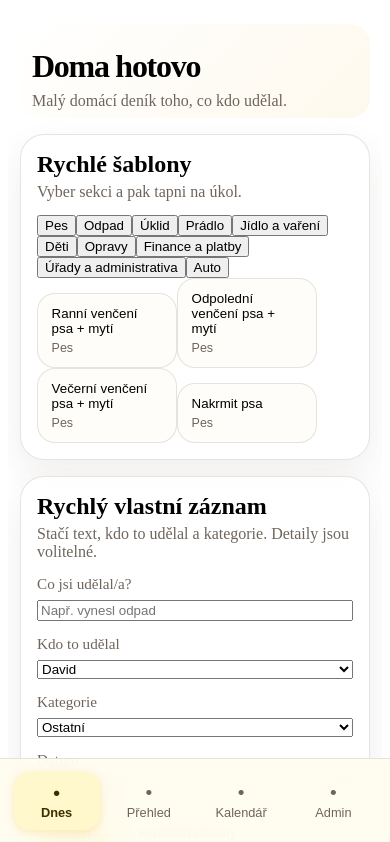
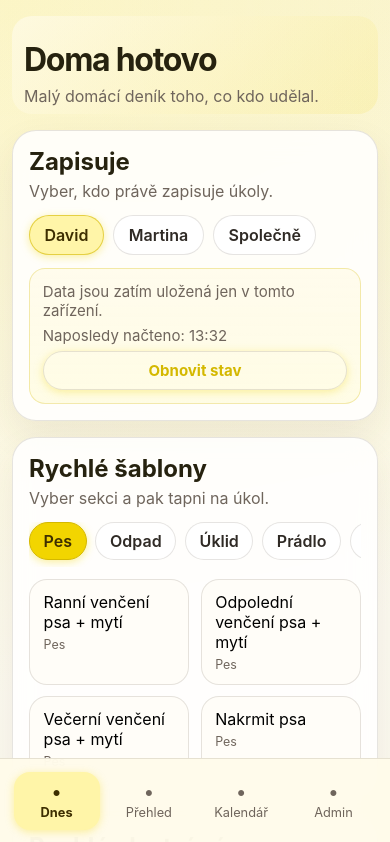
Before and after one commit to Noah-eu/doma-hotovo, a React (Vite) app: page / in a window 390 px wide. Shown: the top 842 px of the page. Built offline with nearby package versions, Linux system fonts and the light colour scheme.

Commit message:
feat: improve mobile UX, yellow theme, template sections, and active actor

```diff
--- a/src/App.tsx
+++ b/src/App.tsx
@@ -4,13 +4,15 @@ import { CalendarPage } from './pages/CalendarPage';
 import { SummaryPage } from './pages/SummaryPage';
 import { TodayPage } from './pages/TodayPage';
 import { TabBar, type TabId } from './components/TabBar';
-import { createId, loadEntries, loadTemplates, saveEntries, saveTemplates } from './storage/localStore';
-import type { WorkEntry, TaskTemplate } from './types';
+import { createId, loadActiveActor, loadEntries, loadTemplates, saveActiveActor, saveEntries, saveTemplates } from './storage/localStore';
+import type { Person, WorkEntry, TaskTemplate } from './types';
 
 function App() {
     const [activeTab, setActiveTab] = useState<TabId>('today');
     const [entries, setEntries] = useState<WorkEntry[]>(() => loadEntries());
     const [templates, setTemplates] = useState<TaskTemplate[]>(() => loadTemplates());
+    const [activeActor, setActiveActor] = useState<Person>(() => loadActiveActor());
+    const [lastLoadedAt, setLastLoadedAt] = useState<string>(() => new Date().toISOString());
     const [savedMessage, setSavedMessage] = useState<string | null>(null);
 
     useEffect(() => {
@@ -20,6 +22,10 @@ function App() {
     useEffect(() => {
         saveTemplates(templates);
     }, [templates]);
+
+    useEffect(() => {
+        saveActiveActor(activeActor);
+    }, [activeActor]);
 
     useEffect(() => {
         if (!savedMessage) {
@@ -48,6 +54,14 @@ function App() {
         setEntries((current) => current.filter((entry) => entry.id !== id));
     }
 
+    function reloadState() {
+        setEntries(loadEntries());
+        setTemplates(loadTemplates());
+        setActiveActor(loadActiveActor());
+        setLastLoadedAt(new Date().toISOString());
+        setSavedMessage('Stav obnoven');
+    }
+
     return (
         <div className="app-shell">
             <header className="app-header">
@@ -64,6 +78,10 @@ function App() {
                         templates={templates}
                         onAddEntry={addEntry}
                         onDeleteEntry={deleteEntry}
+                        activeActor={activeActor}
+                        onActiveActorChange={setActiveActor}
+                        lastLoadedAt={lastLoadedAt}
+                        onReloadState={reloadState}
                         savedMessage={savedMessage}
                     />
                 ) : null}
--- a/src/pages/TodayPage.tsx
+++ b/src/pages/TodayPage.tsx
@@ -10,13 +10,17 @@ interface TodayPageProps {
     templates: TaskTemplate[];
     onAddEntry: (payload: Omit<WorkEntry, 'id' | 'createdAt'>) => void;
     onDeleteEntry: (id: string) => void;
+    activeActor: Person;
+    onActiveActorChange: (actor: Person) => void;
+    lastLoadedAt: string;
+    onReloadState: () => void;
     savedMessage: string | null;
 }
 
 const people: Array<{ value: Person; label: string }> = [
     { value: 'david', label: 'David' },
     { value: 'martina', label: 'Martina' },
-    { value: 'both', label: 'Oba' },
+    { value: 'both', label: 'Společně' },
 ];
 
 const categories: Array<{ value: CategoryId; label: string }> = [
@@ -53,8 +57,17 @@ const necessities: Array<{ value: Necessity; label: string }> = [
 
 const forWhomOptions = ['společná domácnost', 'děti Martiny', 'Evička', 'všechny děti', 'pes', 'David', 'Martina', 'všichni'];
 
-export function TodayPage({ entries, templates, onAddEntry, onDeleteEntry, savedMessage }: TodayPageProps) {
-    const [actor, setActor] = useState<Person>('david');
+export function TodayPage({
+    entries,
+    templates,
+    onAddEntry,
+    onDeleteEntry,
+    activeActor,
+    onActiveActorChange,
+    lastLoadedAt,
+    onReloadState,
+    savedMessage,
+}: TodayPageProps) {
     const [activeCategory, setActiveCategory] = useState<CategoryId | null>(null);
     const [category, setCategory] = useState<CategoryId>('ostatni');
     const [title, setTitle] = useState('');
@@ -65,6 +78,15 @@ export function TodayPage({ entries, templates, onAddEntry, onDeleteEntry, saved
     const [necessity, setNecessity] = useState<'' | Necessity>('');
     const [note, setNote] = useState('');
     const [showDetails, setShowDetails] = useState(false);
+
+    const lastLoadedLabel = useMemo(
+        () =>
+            new Date(lastLoadedAt).toLocaleTimeString('cs-CZ', {
+                hour: '2-digit',
+                minute: '2-digit',
+            }),
+        [lastLoadedAt],
+    );
 
     const todaysEntries = useMemo(
         () => entries.filter((entry) => entry.date.slice(0, 10) === date),
@@ -82,17 +104,10 @@ export function TodayPage({ entries, templates, onAddEntry, onDeleteEntry, saved
 
     const activeTemplates = templates.filter((template) => template.isActive).sort((left, right) => left.sortOrder - right.sortOrder);
 
-    // Which categories have at least one active template?
-    const availableCategories = useMemo(
-        () =>
-            categories.filter((cat) =>
-                activeTemplates.some((t) => t.category === cat.value),
-            ),
-        [activeTemplates],
-    );
+    const availableCategories = categories;
 
     // Initialise the first available category once templates are known
-    const resolvedActiveCategory = activeCategory ?? availableCategories[0]?.value ?? null;
+    const resolvedActiveCategory = activeCategory ?? categories[0]?.value ?? null;
 
     const filteredTemplates = useMemo(
         () =>
@@ -121,7 +136,7 @@ export function TodayPage({ entries, templates, onAddEntry, onDeleteEntry, saved
 
         onAddEntry({
             title: finalTitle,
-            actor,
+            actor: activeActor,
             category: source === 'template' ? templateCategory ?? category : category,
             date: new Date(`${date}T12:00:00`).toISOString(),
             forWhom: forWhom || undefined,
@@ -136,6 +151,28 @@ export function TodayPage({ entries, templates, onAddEntry, onDeleteEntry, saved
 
     return (
         <div className="page-stack">
+            <SectionCard title="Zapisuje" subtitle="Vyber, kdo právě zapisuje úkoly.">
+                <div className="actor-switch" role="group" aria-label="Zapisuje">
+                    {people.map((person) => (
+                        <button
+                            key={person.value}
+                            type="button"
+                            className={activeActor === person.value ? 'actor-chip actor-chip--active' : 'actor-chip'}
+                            onClick={() => onActiveActorChange(person.value)}
+                        >
+                            {person.label}
+                        </button>
+                    ))}
+                </div>
+                <div className="local-state-row">
+                    <div>Data jsou zatím uložená jen v tomto zařízení.</div>
+                    <div>Naposledy načteno: {lastLoadedLabel}</div>
+                    <button className="button button--ghost button--small" type="button" onClick={onReloadState}>
+                        Obnovit stav
+                    </button>
+                </div>
+            </SectionCard>
+
             <SectionCard title="Rychlé šablony" subtitle="Vyber sekci a pak tapni na úkol.">
                 {/* Category selector */}
                 <div className="category-tabs">
@@ -164,6 +201,7 @@ export function TodayPage({ entries, templates, onAddEntry, onDeleteEntry, saved
                         />
                     ))}
                 </div>
+                {filteredTemplates.length === 0 ? <p className="empty-state">V této sekci zatím nejsou aktivní šablony.</p> : null}
             </SectionCard>
 
             <SectionCard title="Rychlý vlastní záznam" subtitle="Stačí text, kdo to udělal a kategorie. Detaily jsou volitelné.">
@@ -174,7 +212,7 @@ export function TodayPage({ entries, templates, onAddEntry, onDeleteEntry, saved
                     </label>
                     <label>
                         Kdo to udělal
-                        <select value={actor} onChange={(event) => setActor(event.target.value as Person)}>
+                        <select value={activeActor} onChange={(event) => onActiveActorChange(event.target.value as Person)}>
                             {people.map((person) => (
                                 <option key={person.value} value={person.value}>
                                     {person.label}
--- a/src/storage/localStore.ts
+++ b/src/storage/localStore.ts
@@ -1,8 +1,9 @@
 import { defaultTemplates } from '../data/defaultTemplates';
-import type { TaskTemplate, WorkEntry } from '../types';
+import type { Person, TaskTemplate, WorkEntry } from '../types';
 
 const entriesKey = 'domaHotovo.entries';
 const templatesKey = 'domaHotovo.templates';
+const activeActorKey = 'domaHotovo.activeActor';
 
 function readJson<T>(key: string): T | null {
     const raw = localStorage.getItem(key);
@@ -43,6 +44,18 @@ export function saveTemplates(templates: TaskTemplate[]) {
     writeJson(templatesKey, templates);
 }
 
+export function loadActiveActor(): Person {
+    const stored = readJson<string>(activeActorKey);
+    if (stored === 'david' || stored === 'martina' || stored === 'both') {
+        return stored;
+    }
+    return 'david';
+}
+
+export function saveActiveActor(actor: Person) {
+    writeJson(activeActorKey, actor);
+}
+
 export function createId() {
     return crypto.randomUUID();
 }
--- a/src/styles.css
+++ b/src/styles.css
@@ -1,29 +1,26 @@
 :root {
     color-scheme: light;
-    --bg: #f4efe8;
-    --panel: rgba(255, 255, 255, 0.78);
-    --panel-strong: #fffdf9;
+    --bg: #f6f1e6;
+    --panel: rgba(255, 255, 255, 0.86);
+    --panel-strong: #fffdf8;
     --text: #2f2a25;
+    --color-text: #26220f;
     --muted: #6f655c;
     --border: rgba(82, 66, 54, 0.14);
     --shadow: 0 16px 36px rgba(73, 54, 34, 0.08);
-    --accent: #7b8f66;
-    --accent-strong: #5f7350;
-    --accent-soft: #e6eddc;
-    /* yellow palette */
-    --color-accent: #f6c453;
-    --color-accent-soft: #fff3c4;
-    --color-accent-strong: #c88200;
-    --color-accent-text: #5a3a00;
-    --color-surface: #fffaf0;
-    /* category tones */
+
+    --color-accent: #f2d500;
+    --color-accent-strong: #d4b800;
+    --color-accent-soft: #fff5a8;
+    --color-surface-warm: #fffbea;
+    --color-accent-text: #3d2e00;
+
+    --accent: #f2d500;
+    --accent-strong: #d4b800;
+    --accent-soft: #fff5a8;
+
     --tone-peach: #f1c6ad;
     --tone-sand: #e7d1a3;
-         --color-accent: #f2d500;
-         --color-accent-soft: #fff8cc;
-         --color-accent-strong: #d4b800;
-         --color-accent-text: #3d2e00;
-         --color-surface: #fffef0;
     --tone-stone: #d9d1c8;
 }
 
@@ -32,28 +29,29 @@
 *::after {
     box-sizing: border-box;
 }
-              radial-gradient(circle at top right, rgba(242, 213, 0, 0.10), transparent 28%),
-              linear-gradient(180deg, #fffef5 0%, var(--bg) 100%);
+
+html,
 body,
 #root {
     width: 100%;
     max-width: 100%;
+    min-width: 0;
     overflow-x: hidden;
     min-height: 100%;
 }
 
-         background: linear-gradient(135deg, rgba(255, 254, 240, 0) 0%, rgba(242, 213, 0, 0.14) 100%);
+body {
     margin: 0;
     font-family: Inter, ui-sans-serif, system-ui, -apple-system, BlinkMacSystemFont, 'Segoe UI', sans-serif;
-    color: var(--text);
+    color: var(--color-text);
     background:
-        radial-gradient(circle at top left, rgba(123, 143, 102, 0.15), transparent 34%),
-        radial-gradient(circle at top right, rgba(246, 196, 83, 0.12), transparent 28%),
-        linear-gradient(180deg, #fefcf5 0%, var(--bg) 100%);
+        radial-gradient(circle at top left, rgba(242, 213, 0, 0.16), transparent 36%),
+        radial-gradient(circle at top right, rgba(212, 184, 0, 0.1), transparent 32%),
+        linear-gradient(180deg, #fffef5 0%, var(--bg) 100%);
 }
 
 button,
-         font-weight: 800;
+input,
 select,
 textarea {
     font: inherit;
@@ -65,13 +63,14 @@ button {
 
 input,
 select,
-         background: var(--color-accent);
-         color: var(--color-accent-text);
-         font-weight: 800;
-         box-shadow: 0 2px 10px rgba(242, 213, 0, 0.45);
+textarea {
+    width: 100%;
+    max-width: 100%;
+    min-width: 0;
+    border: 1px solid var(--border);
     border-radius: 16px;
     padding: 0.8rem 0.95rem;
-    background: rgba(255, 255, 255, 0.9);
+    background: rgba(255, 255, 255, 0.92);
     color: var(--text);
 }
 
@@ -79,21 +78,39 @@ textarea {
     resize: vertical;
 }
 
+.app-shell,
+.app-header,
+.app-main,
+.page-stack,
+.section-card,
+.form-grid,
+.form-grid label,
+.today-groups,
+.today-group,
+.template-list,
+.template-row,
+.entry-card,
+.mini-entry,
+.summary-kpis,
+.summary-lines,
+.summary-line,
+.local-state-row,
+.category-tabs,
+.template-list-grid {
+    width: 100%;
+    max-width: 100%;
+    min-width: 0;
+}
+
 .app-shell {
-    width: 100%;
-    max-width: 100vw;
-    overflow-x: hidden;
     min-height: 100vh;
     padding: 1rem 1rem 6rem;
 }
 
 .app-header {
-    width: 100%;
     max-width: 980px;
-    min-width: 0;
     margin: 0 auto 1rem;
-    /* warm yellow gradient on header */
-    background: linear-gradient(135deg, rgba(255, 252, 240, 0) 0%, rgba(246, 196, 83, 0.10) 100%);
+    background: linear-gradient(135deg, rgba(255, 251, 234, 0.7) 0%, rgba(242, 213, 0, 0.12) 100%);
     border-radius: 20px;
     padding: 0.5rem 0.5rem 0;
 }
@@ -114,30 +131,22 @@ textarea {
 }
 
 .app-main {
-    width: 100%;
     max-width: 980px;
-    min-width: 0;
     margin: 0 auto;
 }
 
 .page-stack {
     display: grid;
     gap: 1rem;
-    width: 100%;
-    min-width: 0;
 }
 
 .section-card {
-    width: 100%;
-    max-width: 100%;
-    min-width: 0;
     padding: 1rem;
     border: 1px solid var(--border);
     border-radius: 24px;
     background: var(--panel);
     backdrop-filter: blur(14px);
     box-shadow: var(--shadow);
-    /* prevent any child from breaking out */
     overflow: hidden;
 }
 
@@ -150,7 +159,7 @@ textarea {
     min-width: 0;
 }
 
-.section-card__header>* {
+.section-card__header > * {
     min-width: 0;
 }
 
@@ -164,51 +173,100 @@ textarea {
     color: var(--muted);
 }
 
-/* ── Template chips scroll row ─────────────────────────────── */
-/* The row itself is the ONLY element allowed to scroll sideways */
-.chip-row {
+.actor-switch {
     display: flex;
-    gap: 0.75rem;
+    gap: 0.6rem;
+    flex-wrap: wrap;
+}
+
+.actor-chip {
+    border: 1px solid var(--border);
+    border-radius: 999px;
+    padding: 0.55rem 0.9rem;
+    background: rgba(255, 255, 255, 0.92);
+    color: var(--text);
+    font-weight: 600;
+    flex: 0 0 auto;
+}
+
+.actor-chip--active {
+    background: var(--color-accent-soft);
+    border-color: rgba(212, 184, 0, 0.6);
+    color: var(--color-accent-text);
+    box-shadow: 0 2px 8px rgba(242, 213, 0, 0.36);
+}
+
+.local-state-row {
+    margin-top: 0.8rem;
+    padding: 0.8rem;
+    border-radius: 16px;
+    border: 1px solid rgba(212, 184, 0, 0.28);
+    background: linear-gradient(180deg, rgba(255, 251, 234, 0.84) 0%, rgba(255, 245, 168, 0.26) 100%);
+    display: grid;
+    gap: 0.4rem;
+    color: var(--muted);
+    font-size: 0.94rem;
+}
+
+.category-tabs {
+    display: flex;
+    gap: 0.55rem;
     overflow-x: auto;
     overflow-y: hidden;
-    /* stop the row from inflating its parent */
-    width: 100%;
-    min-width: 0;
-    max-width: 100%;
     padding-bottom: 0.45rem;
-    /* hide scrollbar visually but keep it functional */
+    margin-bottom: 0.75rem;
     scrollbar-width: none;
-    /* Firefox */
 }
 
-.chip-row::-webkit-scrollbar {
+.category-tabs::-webkit-scrollbar {
     display: none;
-    /* Safari / Chrome */
 }
 
-.chip-row--wrap {
-    flex-wrap: wrap;
-    overflow-x: visible;
+.category-tab {
+    flex: 0 0 auto;
+    border: 1px solid var(--border);
+    border-radius: 999px;
+    padding: 0.5rem 0.85rem;
+    background: rgba(255, 255, 255, 0.92);
+    color: var(--text);
+    font-weight: 600;
+    white-space: nowrap;
+}
+
+.category-tab--active {
+    background: var(--color-accent);
+    border-color: var(--color-accent-strong);
+    color: var(--color-accent-text);
+    box-shadow: 0 2px 8px rgba(242, 213, 0, 0.4);
+}
+
+.template-list-grid {
+    display: grid;
+    grid-template-columns: repeat(2, minmax(0, 1fr));
+    gap: 0.7rem;
 }
 
 .template-pill {
-    /* fixed width card – small enough for 360px phones */
-    flex: 0 0 auto;
-    width: 140px;
+    width: 100%;
+    min-width: 0;
     padding: 0.75rem 0.85rem;
     border: 1px solid var(--border);
     border-radius: 18px;
     background: var(--panel-strong);
     text-align: left;
+    display: grid;
+    gap: 0.3rem;
+    align-content: start;
 }
 
 .template-pill span,
 .template-pill small {
     display: block;
+    overflow-wrap: anywhere;
+    word-break: break-word;
 }
 
 .template-pill small {
-    margin-top: 0.3rem;
     color: var(--muted);
     font-size: 0.78rem;
 }
@@ -217,9 +275,6 @@ textarea {
     display: grid;
     gap: 0.85rem;
     grid-template-columns: 1fr 1fr;
-    width: 100%;
-    min-width: 0;
-    max-width: 100%;
 }
 
 .form-grid label {
@@ -252,11 +307,12 @@ textarea {
     background: var(--color-accent);
     color: var(--color-accent-text);
     font-weight: 700;
+    box-shadow: 0 2px 10px rgba(242, 213, 0, 0.35);
 }
 
 .button--ghost {
     background: transparent;
-    color: var(--accent-strong);
+    color: var(--color-accent-strong);
     border: 1px solid var(--border);
 }
 
@@ -275,15 +331,13 @@ textarea {
 .today-groups {
     display: grid;
     gap: 0.9rem;
-    min-width: 0;
 }
 
 .today-group {
     padding: 0.9rem;
     border-radius: 18px;
-    background: rgba(255, 255, 255, 0.54);
-    border: 1px solid rgba(82, 66, 54, 0.08);
-    min-width: 0;
+    background: linear-gradient(180deg, rgba(255, 255, 255, 0.64) 0%, rgba(255, 245, 168, 0.14) 100%);
+    border: 1px solid rgba(212, 184, 0, 0.18);
 }
 
 .today-group h3 {
@@ -311,8 +365,6 @@ textarea {
     border-radius: 18px;
     background: var(--panel-strong);
     border: 1px solid var(--border);
-    min-width: 0;
-    max-width: 100%;
 }
 
 .mini-entry__line,
@@ -324,11 +376,15 @@ textarea {
     min-width: 0;
 }
 
-.mini-entry__line> :first-child,
-.entry-card__top> :first-child {
+.mini-entry__line > :first-child,
+.entry-card__top > :first-child {
     min-width: 0;
     flex: 1 1 0;
     overflow: hidden;
+}
+
+.mini-entry strong {
+    overflow-wrap: anywhere;
 }
 
 .entry-card h3 {
@@ -357,8 +413,8 @@ textarea {
     align-items: center;
     border-radius: 999px;
     padding: 0.4rem 0.75rem;
-    background: var(--accent-soft);
-    color: #3c4d2d;
+    background: var(--color-accent-soft);
+    color: var(--color-accent-text);
     font-size: 0.9rem;
     font-weight: 600;
 }
@@ -427,8 +483,8 @@ textarea {
 }
 
 .calendar-day--active {
-    background: var(--accent-soft);
-    border-color: rgba(123, 143, 102, 0.38);
+    background: var(--color-accent-soft);
+    border-color: rgba(212, 184, 0, 0.5);
 }
 
 .calendar-day--muted {
@@ -455,6 +511,10 @@ textarea {
     color: var(--muted);
 }
 
+.toggle input {
+    width: auto;
+}
+
 .tab-bar {
     position: fixed;
     left: 0;
@@ -464,10 +524,9 @@ textarea {
     grid-template-columns: repeat(4, minmax(0, 1fr));
     gap: 0.4rem;
     padding: 0.85rem;
-    background: rgba(255, 252, 240, 0.94);
+    background: rgba(255, 251, 234, 0.94);
     border-top: 1px solid var(--border);
     backdrop-filter: blur(16px);
-    /* must not overflow horizontally */
     width: 100%;
     max-width: 100%;
 }
@@ -489,7 +548,7 @@ textarea {
     background: var(--color-accent-soft);
     color: var(--color-accent-text);
     font-weight: 700;
-    box-shadow: 0 2px 8px rgba(246, 196, 83, 0.35);
+    box-shadow: 0 2px 8px rgba(242, 213, 0, 0.35);
 }
 
 .tab-bar__icon {
@@ -501,19 +560,27 @@ textarea {
     margin: 0;
 }
 
+@media (min-width: 860px) {
+    .template-list-grid {
+        grid-template-columns: repeat(3, minmax(0, 1fr));
+    }
+}
+
 @media (max-width: 720px) {
-
     .form-grid,
     .summary-kpis,
     .template-row__main {
         grid-template-columns: 1fr;
     }
 
-    /* let flex rows wrap instead of stacking everything awkwardly */
     .section-card__header,
     .entry-card__top,
     .mini-entry__line {
         flex-wrap: wrap;
+    }
+
+    .mini-entry__line {
+        row-gap: 0.5rem;
     }
 
     .calendar-grid {
```
Lines whose indentation alone changed are shown as unchanged.
